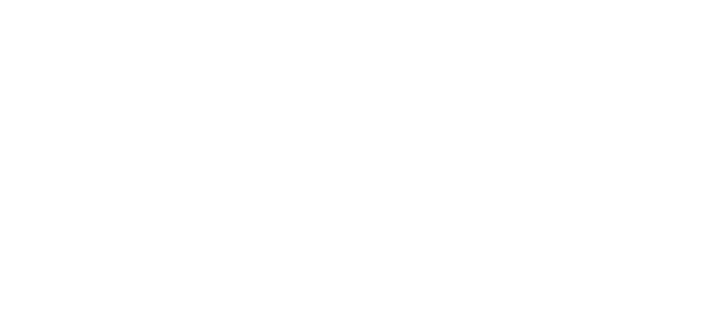
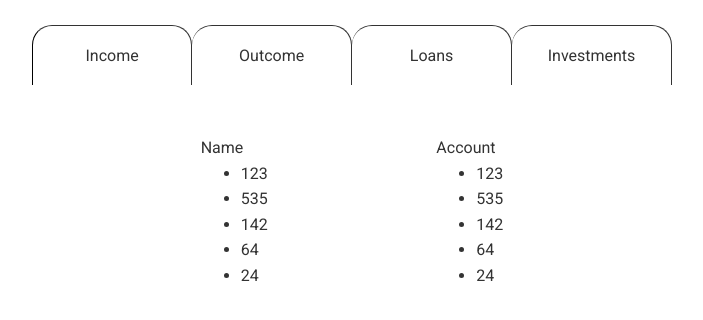
Before and after one commit to Enasone/company, an Angular app: page /navigator in a window 1280 px wide. Before the commit this address led to /. Shown: the top 320 px of the page, without its empty margins (288-991 px from the left). Built offline with nearby package versions, Linux system fonts and the light colour scheme.

Commit message:
add html and css for tabs (2.2 task)

```diff
--- a/src/app/app-routing.module.ts
+++ b/src/app/app-routing.module.ts
@@ -1,9 +1,11 @@
 import { NgModule } from '@angular/core';
 import { RouterModule, Routes } from '@angular/router';
 import {SummaryPageComponent} from "./modules/summary-page/summary-page.component";
+import {ListPageComponent} from "./modules/list-page/list-page.component";
 
 const routes: Routes = [
-  {path: '', component: SummaryPageComponent}
+  { path: '', component: SummaryPageComponent },
+  { path: 'navigator', component: ListPageComponent}
 ];
 
 @NgModule({
--- a/src/app/modules/list-page/list-page.component.html
+++ b/src/app/modules/list-page/list-page.component.html
@@ -1 +1,62 @@
-<p>list-page works!</p>
+<div class="main_container_nav">
+  <div class="container_nav">
+    <div class="tabs_nav">
+
+      <nav>
+        <div class="tabs_blocks_nav">
+
+          <div class="title_nav" style="border-left: 1px solid black">
+            <a>Income</a>
+          </div>
+
+          <div class="title_nav">
+            <a>Outcome</a>
+          </div>
+
+          <div class="title_nav">
+            <a>Loans</a>
+          </div>
+
+          <div class="title_nav">
+            <a>Investments</a>
+          </div>
+
+        </div>
+      </nav>
+
+    </div>
+
+    <div>
+
+    </div>
+  </div>
+  <div class="container_info">
+    <div>
+      <div>
+        <span>Name</span>
+
+        <ul>
+          <li>123</li>
+          <li>535</li>
+          <li>142</li>
+          <li>64</li>
+          <li>24</li>
+        </ul>
+      </div>
+    </div>
+
+    <div>
+      <div>
+        <span>Account</span>
+
+        <ul>
+          <li>123</li>
+          <li>535</li>
+          <li>142</li>
+          <li>64</li>
+          <li>24</li>
+        </ul>
+      </div>
+    </div>
+  </div>
+</div>
--- a/src/app/modules/list-page/list-page.component.scss
+++ b/src/app/modules/list-page/list-page.component.scss
@@ -0,0 +1,30 @@
+.main_container_nav {
+  padding-top: 25px;
+  width: 50%;
+  margin: 0 auto;
+}
+
+.tabs_blocks_nav {
+  display: flex;
+  justify-content: center;
+  text-align: center;
+  align-items: center;
+}
+
+.title_nav {
+  width: 200px;
+  height: 60px;
+  border-radius: 20px 20px 0 0;
+  border-right: 1px solid;
+  border-top: 1px solid;
+  display: flex;
+  justify-content: center;
+  flex-direction: column;
+  cursor: pointer;
+}
+
+.container_info {
+  display: flex;
+  justify-content: space-evenly;
+  padding-top: 50px;
+}
```
